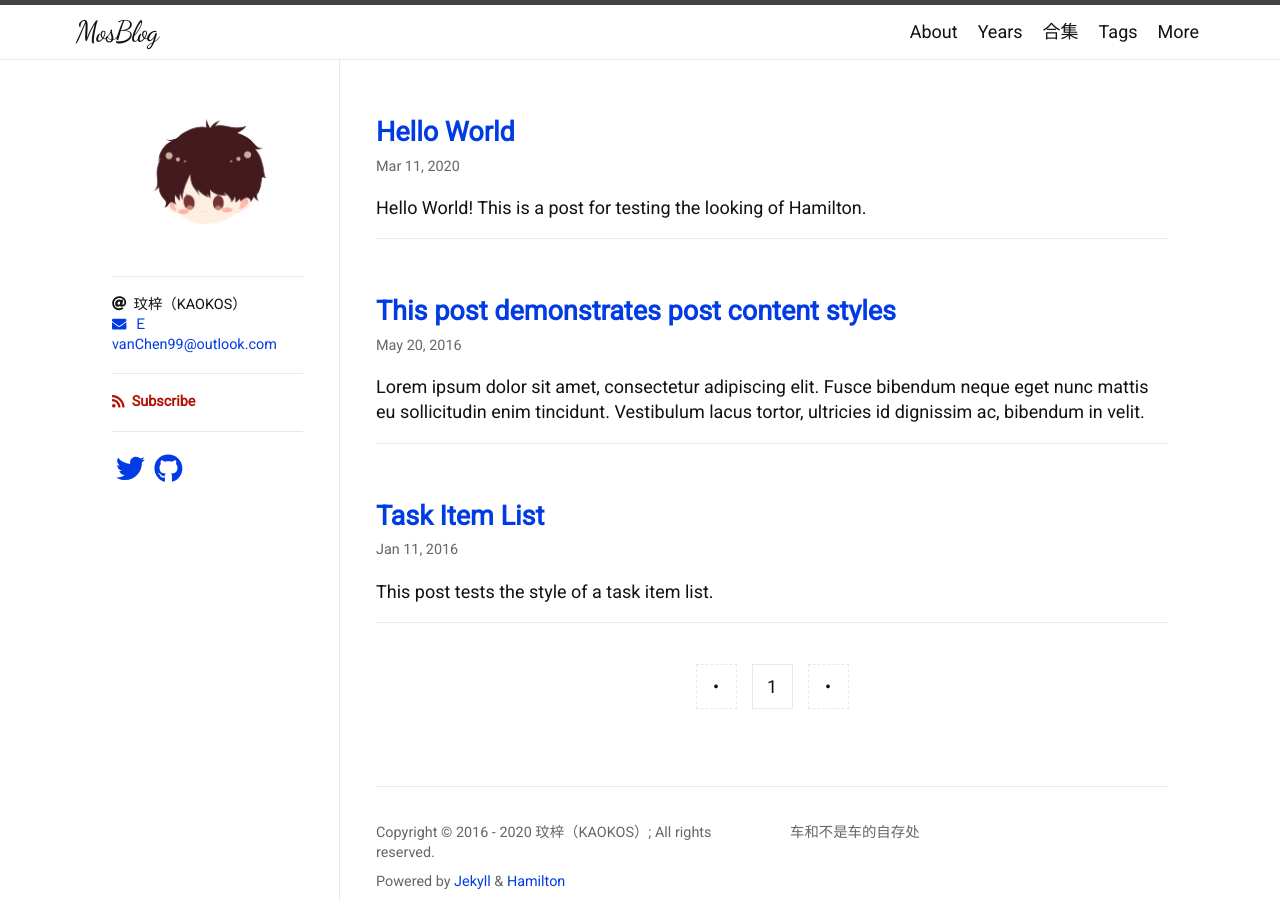
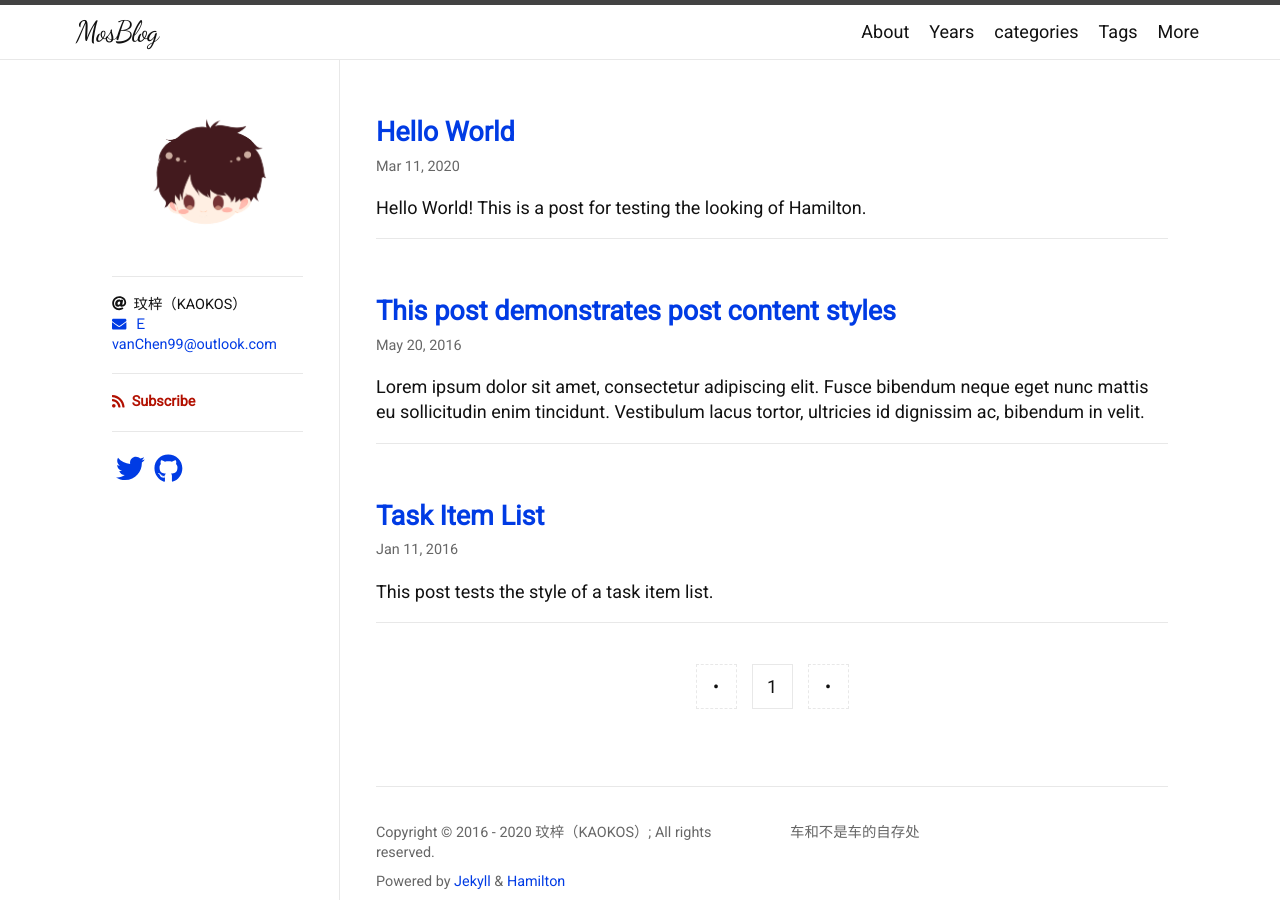
Before and after one commit to Snaky9/SBlog, a Jekyll site: the page built from index.html, in a window 1280 px wide. Built offline with Jekyll 4.4.1, drawn with Linux system fonts in a browser that asks for light colours; nearby versions of some CDN libraries; some web fonts are replaced; the list of posts is cut into pages by our own code.

Commit message:
2020.8.4

```diff
--- a/_data/navigation.yml
+++ b/_data/navigation.yml
@@ -2,7 +2,7 @@
   url: /about/
 - title: Years
   url: /years/
-- title: 合集
+- title: categories
   url: /categories/
 - title: Tags
   url: /tags/
```
